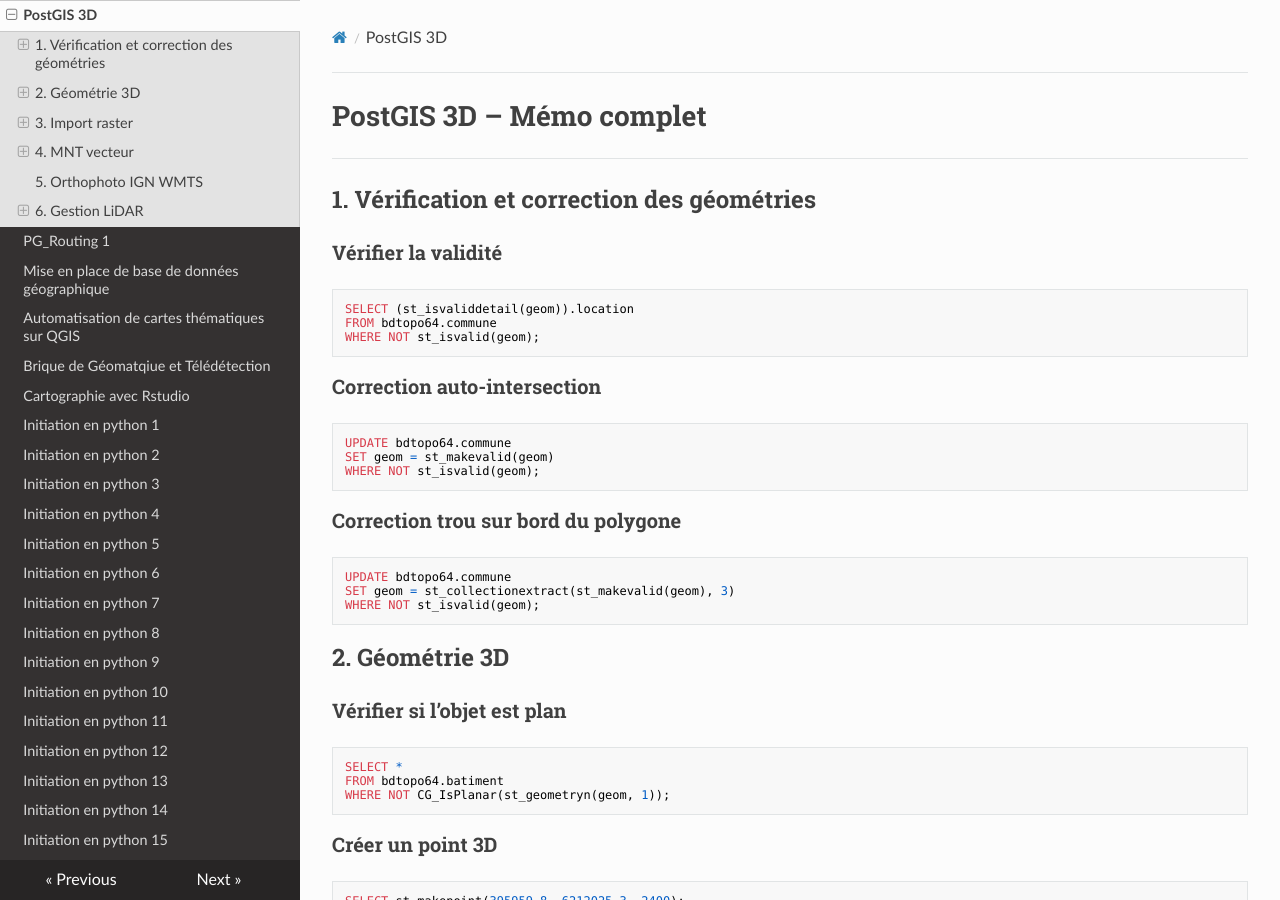
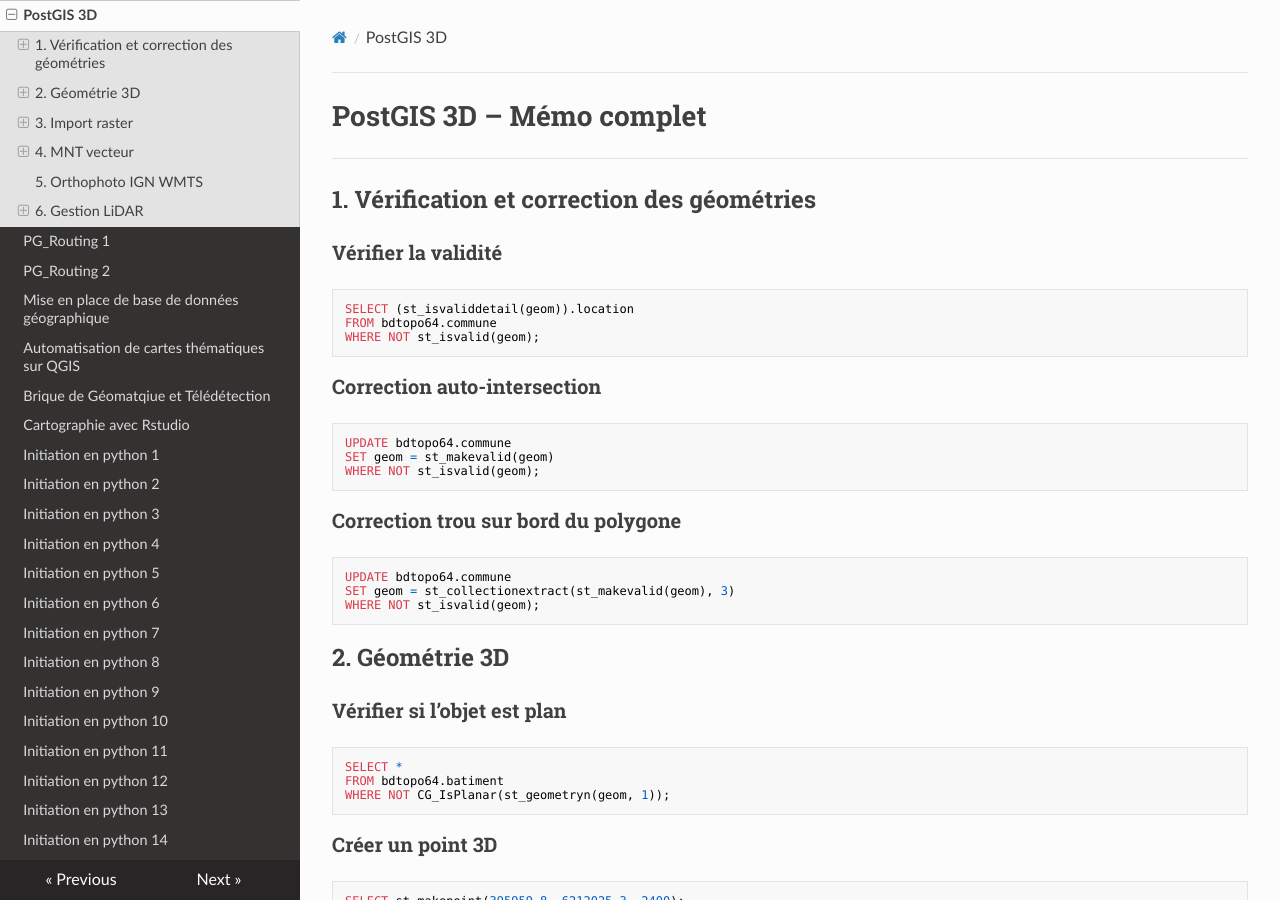
Before and after one commit to abdou123-guene/Site_de_documentation_geomatique, an MkDocs documentation site: the page built from docs/postgis_3d_notes.md, in a window 1280 px wide and 900 px high. Built offline with MkDocs 1.6.1, drawn with Linux system fonts in a browser that asks for light colours; nearby versions of some CDN libraries.

Commit message:
Add PG_Routing 2 to navigation in mkdocs.yml

```diff
--- a/mkdocs.yml
+++ b/mkdocs.yml
@@ -11,6 +11,7 @@
   - Quelques exemples de scripts SQL fréquents en géomatique: abdou_julien_base_de_donnees.md
   - PostGIS 3D: postgis_3d_notes.md
   - PG_Routing 1: pgrouting.md
+  - PG_Routing 2: pgrouting1.md
   - Mise en place de base de données géographique: etude_cas_bdd.md
   - Automatisation de cartes thématiques sur QGIS: Methodologie_carto_diag_auto.md
   - Brique de Géomatqiue et Télédétection: teledetection.md
```
